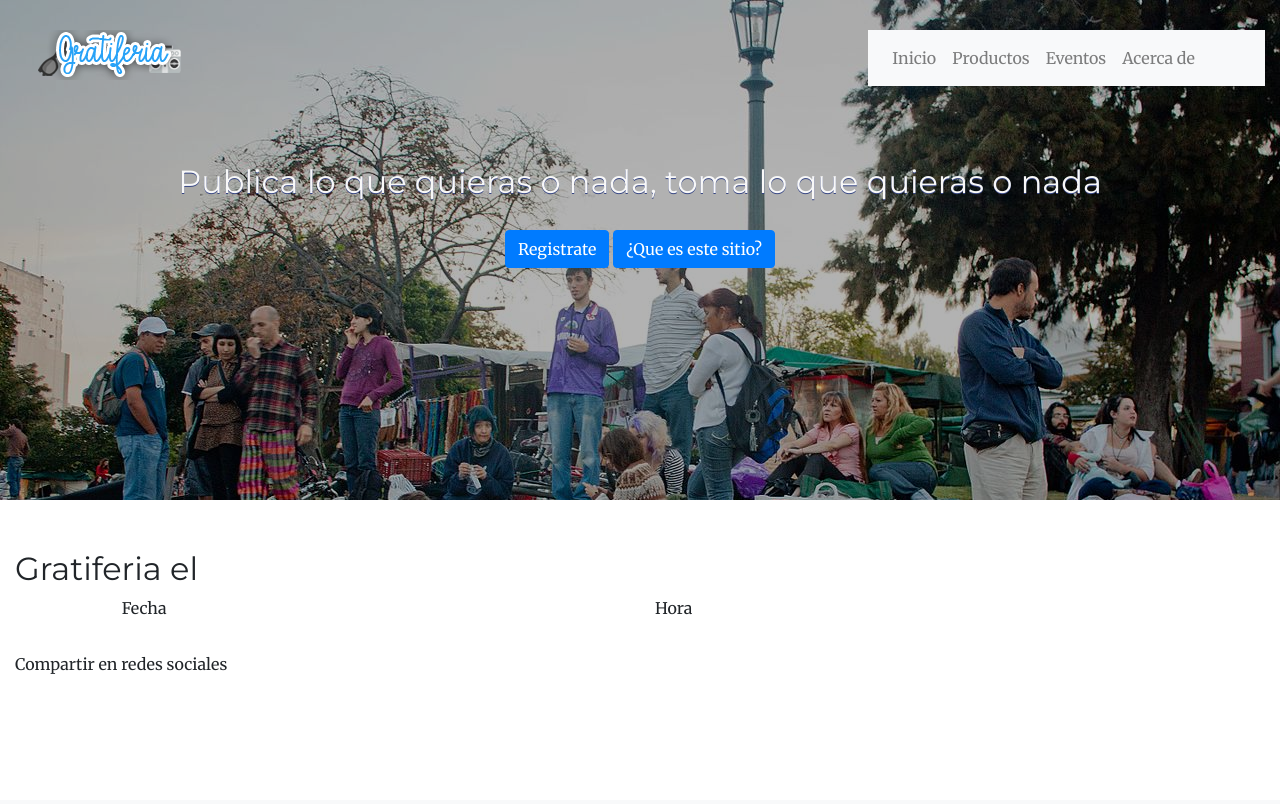
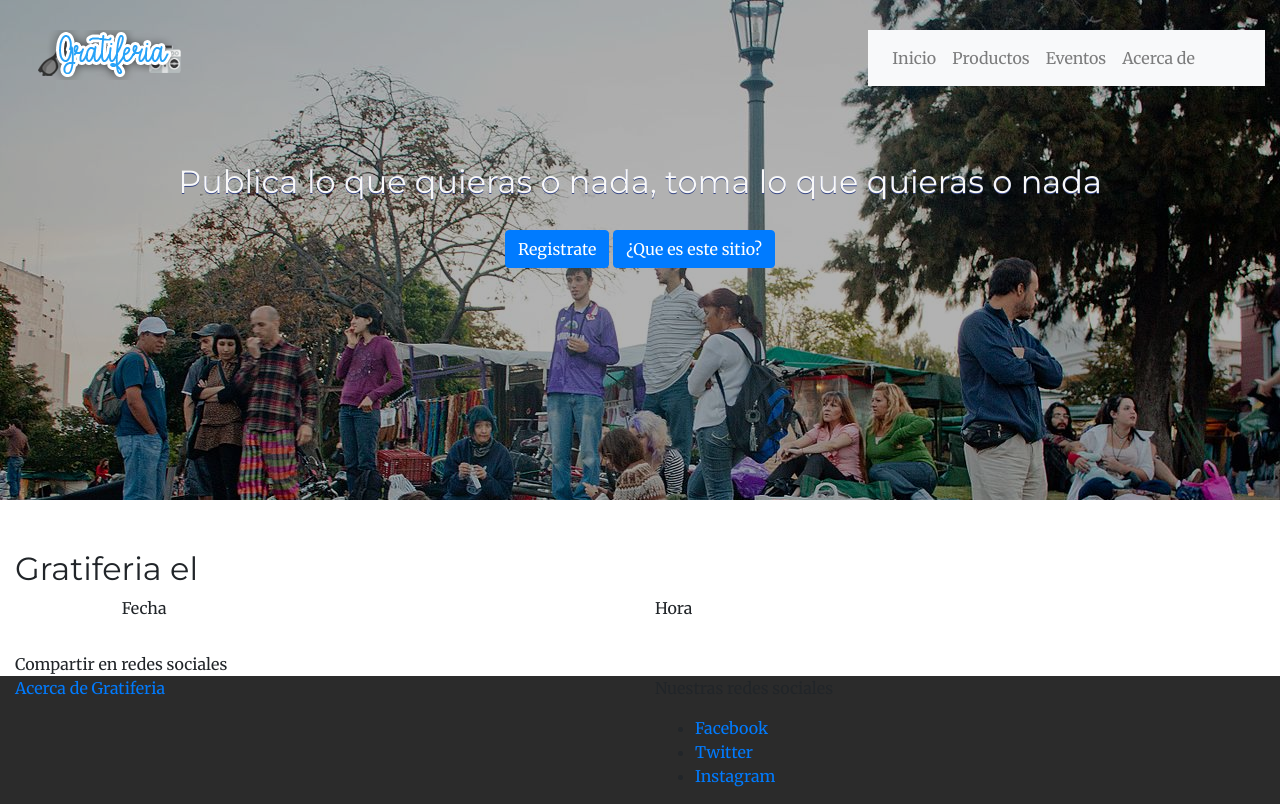
Before and after one commit to fernandosg/gratiferia, a Django app: template apps/events/templates/events/detail.html in a window 1280 px wide. Before the commit the page ends 674 px from the top, so only its background shows below. Run offline with Django 3.2, Linux system fonts and the light colour scheme; the template is opened without the code that fills it, so the values that code supplies are empty; some libraries are stand-ins or nearby versions.

Commit message:
Structure backup

```diff
--- a/apps/home/templates/home/index.html
+++ b/apps/home/templates/home/index.html
@@ -3,6 +3,7 @@
 <style>
   .container-highlight-event{
     overflow: hidden; position: relative; min-height:250px; background: url('/static/img/bg_header.jpg'); background-position: center center; background-repeat: no-repeat; background-size: cover;
+    text-shadow: 0px 1px 0px #374683; font-weight: unset;
   }
 
   .background-degrade{
--- a/templates/base.html
+++ b/templates/base.html
@@ -112,6 +112,21 @@
     {% block content %}
     {% endblock %}
   </main>
+  <footer class="container-fluid" style="background-color: #2b2b2b;">
+    <div class="row">
+      <div class="col-6" style="color: white;">
+        <p><a href="http://www.arcoirisuniversal.org/gratiferia.html" target="_blank">Acerca de Gratiferia</a></p>
+      </div>
+      <div class="col-6">
+        <p>Nuestras redes sociales</p>
+        <ul class="options_socialnetwork">
+          <li><a href="http://www.facebook.com/gratiferiamx">Facebook</a></li>
+          <li><a href="http://www.facebook.com/gratiferiamx">Twitter</a></li>
+          <li><a href="http://www.facebook.com/gratiferiamx">Instagram</a></li>
+        </ul>
+      </div>
+    </div>
+  </footer>
   <script src="https://code.jquery.com/jquery-3.2.1.slim.min.js" integrity="sha384-KJ3o2DKtIkvYIK3UENzmM7KCkRr/rE9/Qpg6aAZGJwFDMVNA/GpGFF93hXpG5KkN" crossorigin="anonymous"></script>
   <script src="{{STATIC_URL}}/static/js/bootstrap.min.js"></script>
   {% block js %}
```
